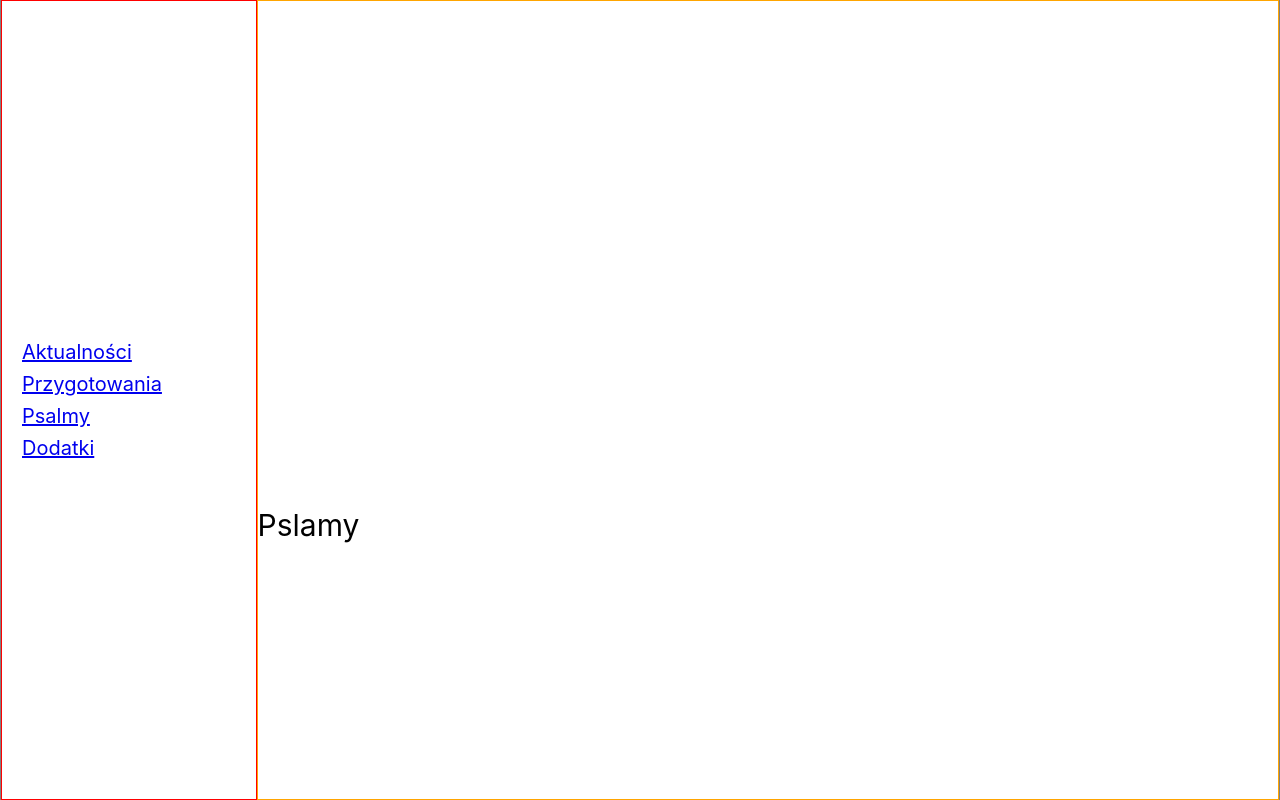
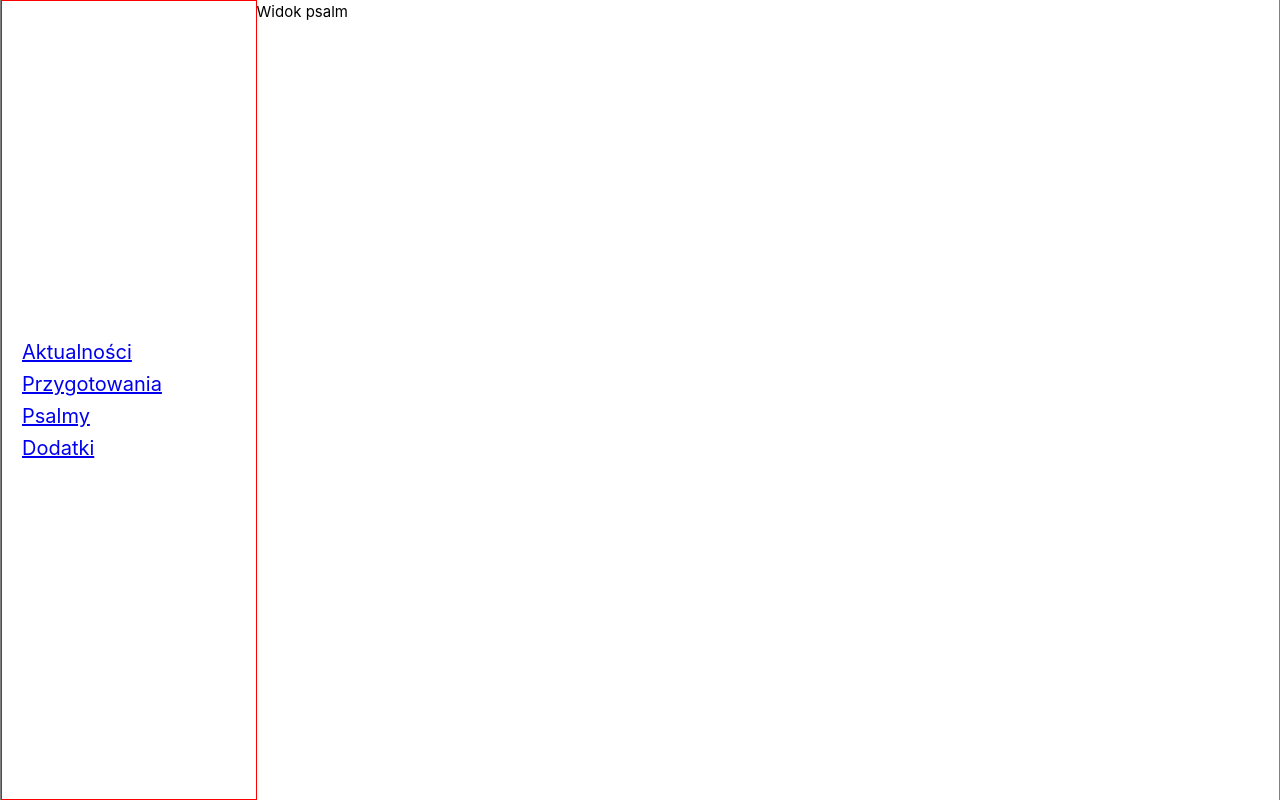
Before and after one commit to KolodziejczykTomasz/weselnesos, a Vue app: page /psalmy in a window 1280 px wide. Built offline with nearby package versions, Linux system fonts and the light colour scheme.

Commit message:
Corrected routing.

```diff
--- a/src/App.vue
+++ b/src/App.vue
@@ -1,10 +1,9 @@
 <script setup lang="ts">
-
+import LayoutDefault from '@/layouts/layout-default.vue';
 </script>
-
 <template>
-  <router-view />
+  <LayoutDefault/>
+  <main>
+    <router-view />
+  </main>
 </template>
-
-<style scoped>
-</style>
--- a/src/components/NewsListItem.vue
+++ b/src/components/NewsListItem.vue
@@ -2,7 +2,7 @@
   <div class="item">
 
     <div class="details">
-
+     New List item
     </div>
   </div>
 </template>
--- a/src/components/PageNavigation.vue
+++ b/src/components/PageNavigation.vue
@@ -1,16 +1,11 @@
-<script setup lang="ts">
-
-</script>
-
 <template>
 <nav>
   <ul>
     <li><router-link to="/" >Aktualności</router-link></li>
     <li><router-link  to="/">Przygotowania </router-link></li>
-    <li><router-link to="/psalms" >Psalmy</router-link></li>
+    <li><router-link to="/psalmy" >Psalmy</router-link></li>
     <li><router-link  to="/">Dodatki</router-link></li></ul>
 </nav>
-<router-view/>
 </template>
 <style scoped>
 nav {
--- /dev/null
+++ b/src/layouts/layout-default.vue
@@ -0,0 +1,17 @@
+<script setup lang="ts">
+import PageNavigation from '../components/PageNavigation.vue'
+</script>
+<template>
+    <aside>
+      <PageNavigation/>
+    </aside>
+</template>
+<style scoped>
+aside{
+  display: flex;
+  height: 100%;
+  border: 1px solid red;
+  width: 20%;
+}
+
+</style>
--- a/src/router/index.ts
+++ b/src/router/index.ts
@@ -1,20 +1,13 @@
 import { createRouter, createWebHistory } from 'vue-router'
-import HomeView from "../views/HomeView.vue";
-import PsalmsView from '../views/PsalmsView.vue';
+
+import HomeView from '@/views/HomeView.vue';
+
 
 const router = createRouter({
   history: createWebHistory(import.meta.env.BASE_URL),
   routes: [
-    {
-      path: '/',
-      name: 'home',
-      component: HomeView
-    },
-    {
-      path: '/psalmy',
-      name: 'psalms',
-      component: PsalmsView
-    }
+    { path: '/', name: 'HomeView',component: HomeView },
+    { path: '/psalmy', name: 'PsalmsView', component: () => import('@/views/PsalmsView.vue'),}
   ]
 })
 
--- /dev/null
+++ b/src/typings/sfc.d.ts
@@ -0,0 +1,4 @@
+declare module '*.vue' {
+    import {defineComponent} from 'vue';
+    export default defineComponent;
+}
--- a/src/views/HomeView.vue
+++ b/src/views/HomeView.vue
@@ -1,19 +1,17 @@
 <script setup lang="ts">
 import NewsList from '../components/NewsList.vue'
-import PageNavigation from '../components/PageNavigation.vue'
+
 </script>
 
 <template>
   <div class="wrapper">
-    <aside>
-      <PageNavigation/>
-    </aside>
+
     <main>
       <NewsList />
-      <router-view />
+      <NewsList />
+      <NewsList />
     </main>
   </div>
-  <router-view />
 </template>
 <style scoped>
 .wrapper {
@@ -26,12 +24,6 @@ import PageNavigation from '../components/PageNavigation.vue'
   border: 3px solid green;
 }
 
-aside{
-  display: flex;
-  height: 100%;
-  border: 1px solid red;
-  width: 20%;
-}
 
 main {
   display: flex;
--- a/src/views/PsalmsView.vue
+++ b/src/views/PsalmsView.vue
@@ -1,34 +1,10 @@
-<script setup lang="ts">
-import PageNavigation from '@/components/PageNavigation.vue';
-</script>
+
 <template>
- <aside>
-      <PageNavigation/>
-    </aside>
-    <main>
-    <h1>Pslamy</h1>
-    </main>
-<router-view />
+
+
+
+      <p> Widok psalm</p>
+
+
+
 </template>
-<style scoped>
-h1{
-    margin-top: 500px;
-    color: black;
-}
-
-aside{
-  display: flex;
-  height: 100%;
-  border: 1px solid red;
-  width: 20%;
-}
-
-main {
-  display: flex;
-  border: 1px solid orange;
-  width: 80%;
-  height: 100%;
-
-}
-
-</style>
--- a/tsconfig.json
+++ b/tsconfig.json
@@ -7,5 +7,6 @@
     {
       "path": "./tsconfig.app.json"
     }
-  ]
+  ],
+
 }
```
